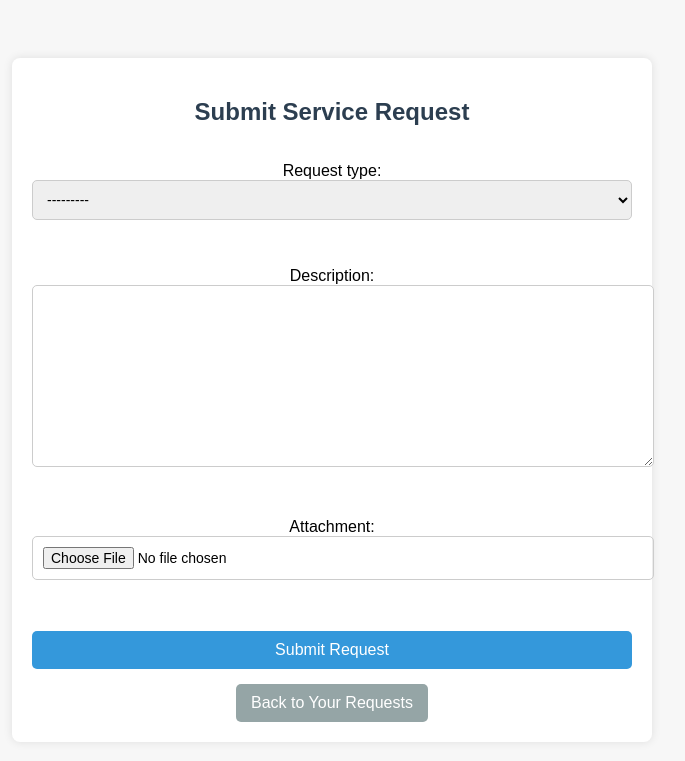
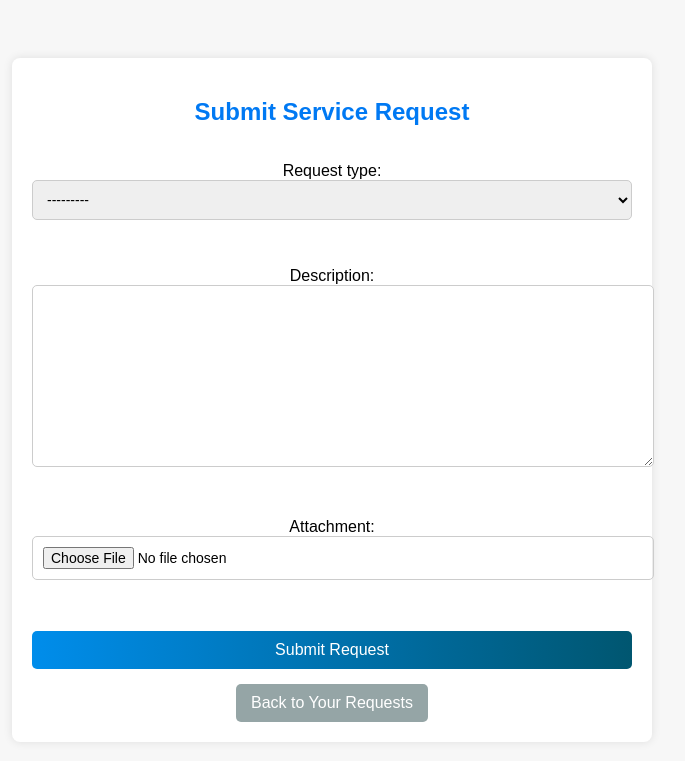
Before and after one commit to Hemanth5603/GasUtilityService, a Django app: page /service/submit/ in a window 1280 px wide. Shown: the top 761 px of the page, without its empty margins (308-993 px from the left). Run offline with Django 5.2, Linux system fonts and the light colour scheme; a user stored in the database is signed in.

Commit message:
enhanced ui fixed bugs

```diff
--- a/customer_service/models.py
+++ b/customer_service/models.py
@@ -3,7 +3,6 @@ from django.contrib.auth.models import User
 
 
 
-# Ensure this model is correctly defined
 class CustomerProfile(models.Model):
     user = models.OneToOneField(User, on_delete=models.CASCADE)
     address = models.CharField(max_length=255)
--- a/customer_service/templates/customer_service/register.html
+++ b/customer_service/templates/customer_service/register.html
@@ -26,7 +26,7 @@
         }
 
         h2 {
-            color: #2c3e50;
+            color: #0078f0;
             margin-bottom: 20px;
         }
 
@@ -74,7 +74,7 @@
 </head>
 <body>
     <div class="container">
-        <h2>Create a New Account</h2>
+        <h2>Gas Utility Service</h2>
         <form method="post">
             {% csrf_token %}
             {{ form.as_p }}
--- a/customer_service/templates/customer_service/submit_request.html
+++ b/customer_service/templates/customer_service/submit_request.html
@@ -27,7 +27,7 @@
         }
 
         h2 {
-            color: #2c3e50;
+            color: #0079f3;
             margin-bottom: 20px;
         }
 
@@ -50,17 +50,18 @@
 
         button {
     padding: 10px 20px;
-            background-color: #3498db;
+    background: linear-gradient(to right, #008deb, #005670); /* Horizontal gradient */
     color: white;
     border: none;
     border-radius: 5px;
     cursor: pointer;
     font-size: 16px;
     margin-top: 20px;
+    transition: background 0.3s ease; /* Smooth transition for hover effect */
 }
 
         button:hover {
-            background-color: #2980b9;
+            background: linear-gradient(to right, #11a0ff, #009ac9);
         }
 
         .back-button {
--- a/customer_service/templates/customer_service/track_request.html
+++ b/customer_service/templates/customer_service/track_request.html
@@ -27,7 +27,7 @@
         }
 
         h1 {
-            color: #2c3e50;
+            color: #0076ec;
             margin-bottom: 20px;
         }
 
@@ -48,7 +48,7 @@
 
         .button {
             padding: 10px 20px;
-            background-color: #3498db;
+            background: linear-gradient(to right, #008deb, #005670);
             color: white;
             border: none;
             border-radius: 5px;
@@ -57,7 +57,7 @@
         }
 
         .button:hover {
-            background-color: #2980b9;
+            background: linear-gradient(to right, #11a0ff, #009ac9);
         }
     </style>
 </head>
--- a/customer_service/views.py
+++ b/customer_service/views.py
@@ -13,21 +13,19 @@ def submit_request(request):
         form = ServiceRequestForm(request.POST, request.FILES)
         if form.is_valid():
             service_request = form.save(commit=False)
-            # Ensure the customer profile exists for the current user
+
             if hasattr(request.user, 'customerprofile'):
                 service_request.customer = request.user.customerprofile
                 service_request.save()
                 return redirect('track_requests')  # Redirect after successful submission
             else:
-                # Return an error page if customer profile doesn't exist
                 return render(request, 'customer_service/error.html', {
-                    'message': 'Customer profile does not exist. Please contact support.'
+                    'message': 'Customer profile does not exist'
                 })
     else:
         form = ServiceRequestForm()
+    return render(request, 'customer_service/submit_request.html', {'form': form})
 
-    # Render the form for GET requests
-    return render(request, 'customer_service/submit_request.html', {'form': form})
 
 @login_required
 def track_requests(request):
@@ -73,11 +71,11 @@ def register(request):
             user.set_password(form.cleaned_data['password'])  # Hash the password
             user.save()
 
-            # Only create a CustomerProfile if it doesn't already exist
+
             CustomerProfile.objects.get_or_create(user=user)
 
-            login(request, user)  # Log the user in after registration
-            return redirect('track_request')  # Redirect to tracking page
+            login(request, user)
+            return redirect('track_requests')
     else:
         form = UserRegistrationForm()
 
```
Also changed, not shown: customer_service/templates/customer_service/login.html (+4 -4 lines), attachments/Screenshot_2024-11-16_004801.png (added), attachments/Screenshot_2024-11-16_004801_uU5hAjX.png (added), db.sqlite3. Lines whose indentation alone changed are shown as unchanged.
